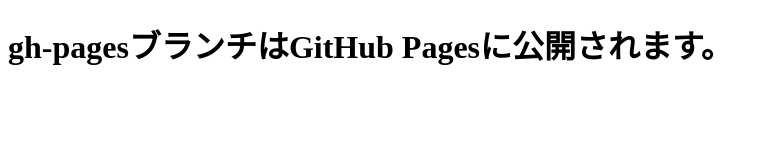
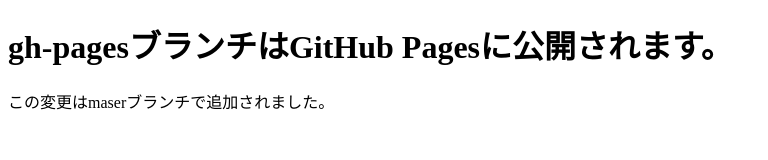
Before and after one commit to Kneji811/git-study, a plain HTML site: page index.html in a window 1280 px wide. Shown: the whole page, without its empty margins (0-768 px from the left). Drawn offline with Linux system fonts and the light colour scheme.

Commit message:
段落を追加

```diff
--- a/index.html
+++ b/index.html
@@ -6,5 +6,6 @@
 </head>
 <body>
     <h1>gh-pagesブランチはGitHub Pagesに公開されます。</h1>
+    <p>この変更はmaserブランチで追加されました。<p>
 </body>
 </html>
```
